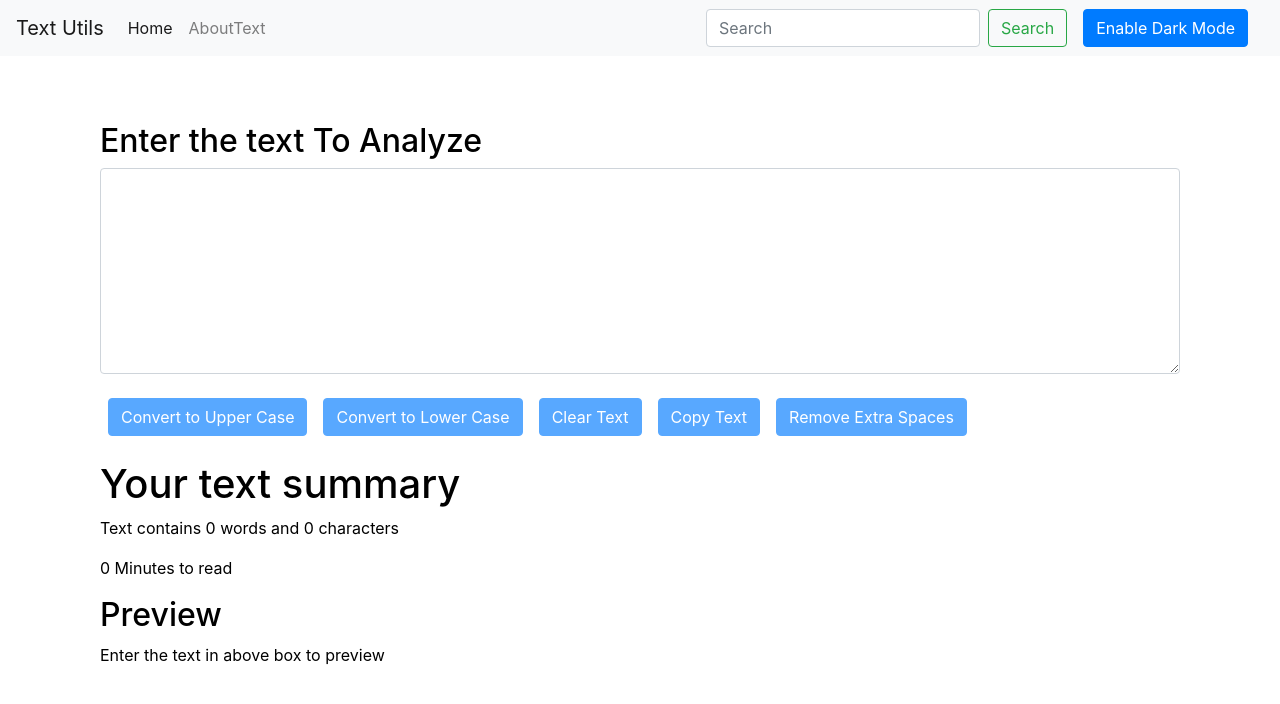
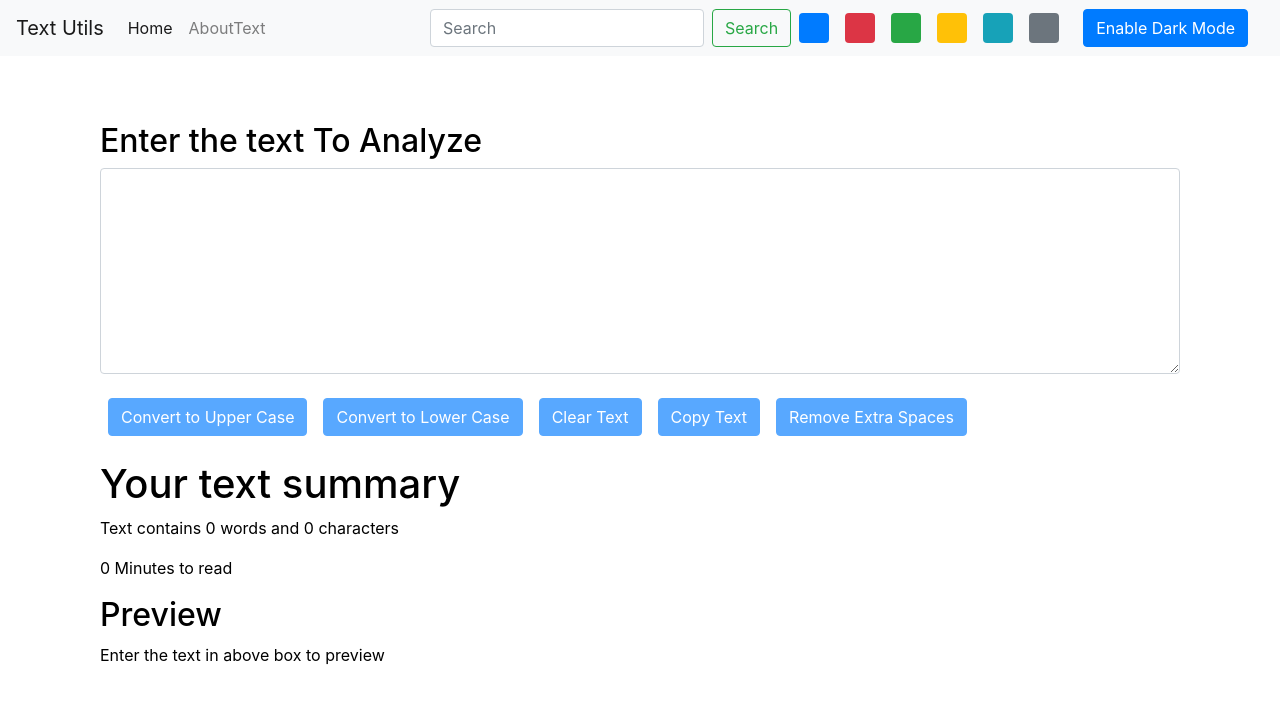
Before and after one commit to Udit7668/TextUtils, a React (Create React App) app: page / in a window 1280 px wide. Shown: the top 704 px of the page. Built offline with nearby package versions, Linux system fonts and the light colour scheme.

Commit message:
added differnet colour

```diff
--- a/src/App.js
+++ b/src/App.js
@@ -23,6 +23,8 @@ function App() {
   const [mode,setMode]=useState('light');
 
   const toggleMode=()=>{
+
+    removeToggle();
     if(mode=='light'){
     setMode('dark');
     document.body.style.backgroundColor='black';
@@ -59,6 +61,22 @@ function App() {
     },3000);
   }
 
+  let removeToggle=()=>{
+    document.body.classList.remove('bg-success');
+    document.body.classList.remove('bg-warning');
+    document.body.classList.remove('bg-danger');
+    document.body.classList.remove('bg-info');
+    document.body.classList.remove('bg-secondary');
+    document.body.classList.remove('bg-primary');
+
+  }
+
+
+  let toggle=(cls)=>{
+    removeToggle();
+      console.log(cls);
+      document.body.classList.add('bg-'+cls);
+  }
   return (
 
    /*  <>
@@ -110,7 +128,7 @@ function App() {
 
 <Router>
 <React.StrictMode>
-   <Navbar title="Text Utils"  About="AboutText"  mode={mode} toggleMode={toggleMode}/>
+   <Navbar title="Text Utils"  About="AboutText"  mode={mode} toggleMode={toggleMode} toggle={toggle}/>
 <Alert alert={alert}/>
 <div className="container my-3" >
           <Switch>
@@ -118,7 +136,7 @@ function App() {
             <About   mode={mode}/>
           </Route>
           <Route path="/">
-          <TextForm  heading="Enter the text To Analyze"  mode={mode}   showAlert={showAlert} />
+          <TextForm  heading="Enter the text To Analyze"  mode={mode}   showAlert={showAlert}/>
           </Route>
           </Switch>
 
--- a/src/component/Navbar.js
+++ b/src/component/Navbar.js
@@ -4,6 +4,8 @@ import { Link } from 'react-router-dom'
 
 
 export default function Navbar(props) {
+
+
   return (
     <>
    <nav className={`navbar navbar-expand-lg navbar-${props.mode} bg-${props.mode}`}>
@@ -28,6 +30,16 @@ export default function Navbar(props) {
     </form>
   </div>
 
+
+
+    <div className="d-flex">
+      <div className="bg-primary rounded mx-2" onClick={()=>{props.toggle('primary')}} style={{height:'30px',width:'30px'}}></div>
+      <div className="bg-danger rounded mx-2" onClick={()=>{props.toggle('danger')}} style={{height:'30px',width:'30px'}}></div>
+      <div className="bg-success rounded mx-2" onClick={()=>{props.toggle('success')}} style={{height:'30px',width:'30px'}}></div>
+      <div className="bg-warning rounded mx-2" onClick={()=>{props.toggle('warning')}} style={{height:'30px',width:'30px'}}></div>
+      <div className="bg-info rounded mx-2" onClick={()=>{props.toggle('info')}} style={{height:'30px',width:'30px'}}></div>
+      <div className="bg-secondary rounded mx-2" onClick={()=>{props.toggle('secondary')}} style={{height:'30px',width:'30px'}}></div>
+    </div>
     <button className="btn btn-primary mx-3" onClick={props.toggleMode}>
 
     {props.mode=='light'?'Enable Dark Mode':'Enable Light Mode'}
```
